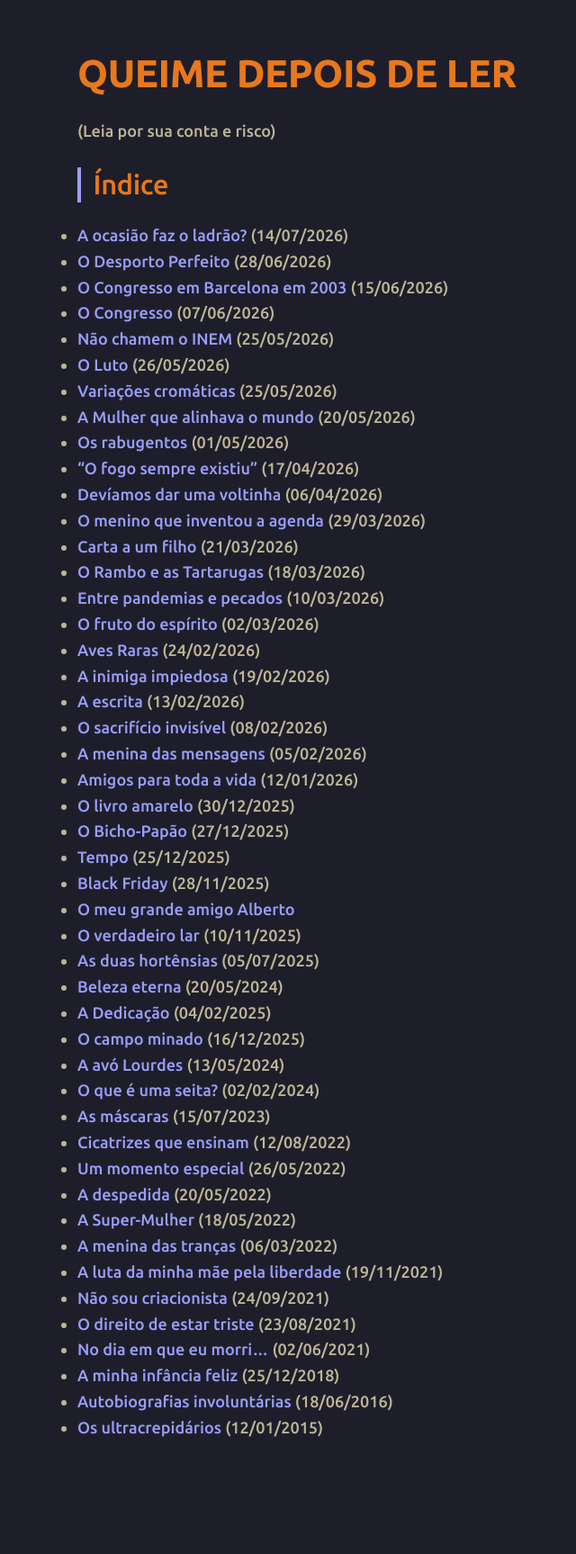
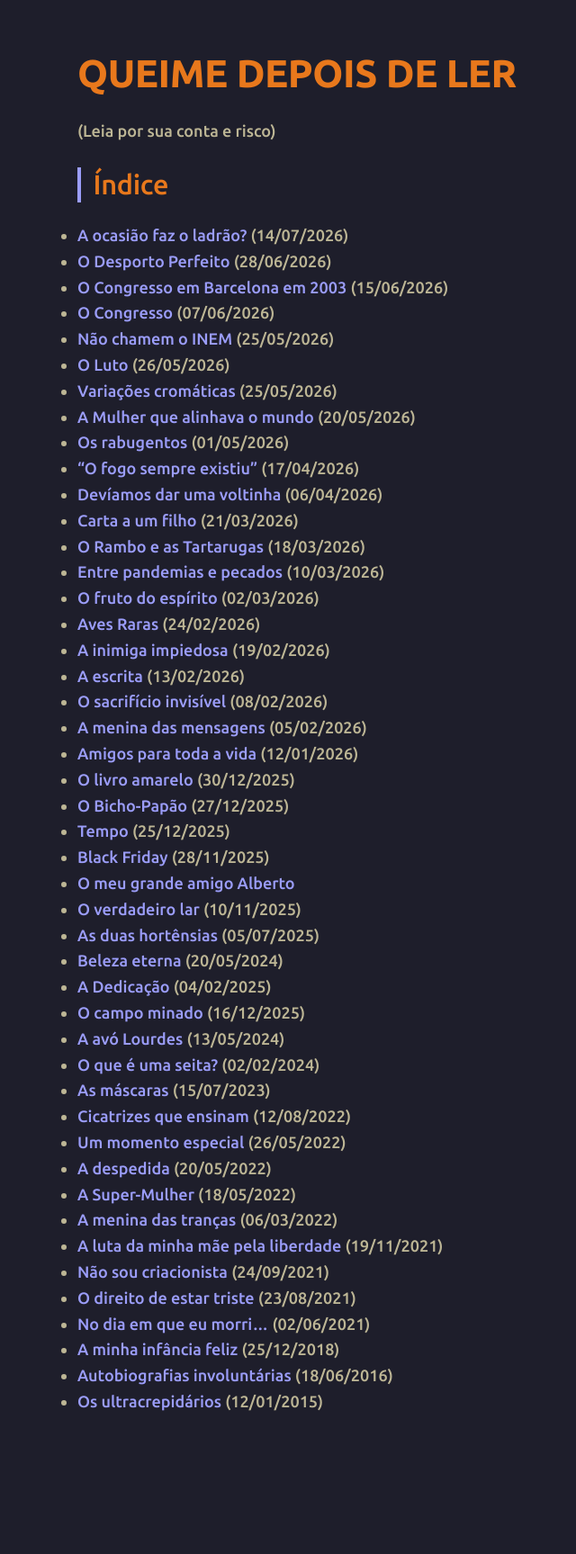
Before and after one commit to joaquim-capitao/queime-depois-de-ler, a Jekyll site: the page built from index.md, in a window 1280 px wide. Shown: the whole page at 90% size, without its empty margins (223-863 px from the left). Built offline with Jekyll 4.4.1, drawn with Linux system fonts in a browser that asks for light colours; our own code applies the rules of GitHub Pages for plain Markdown files; after the commit the page ends 1699 px from its top, so only the background shows below that.

Commit message:
Remove entry for 'O menino que inventou a agenda'
Removed the entry for 'O menino que inventou a agenda' from the index.

```diff
--- a/index.md
+++ b/index.md
@@ -21,7 +21,6 @@
 * [Os rabugentos](https://sites.google.com/view/os-rabugentos/os-rabugentos) (01/05/2026)
 * ["O fogo sempre existiu"](https://sites.google.com/view/ofogosempreexistiu/o-fogo) (17/04/2026)
 * [Devíamos dar uma voltinha](http://simp.ly/p/CLVYgN) (06/04/2026)
-* [O menino que inventou a agenda](https://sites.google.com/view/omeninoqueinventouaagenda/o-menino-que-inventou-a-agenda) (29/03/2026)
 * [Carta a um filho](http://simp.ly/p/svZvHc) (21/03/2026)
 * [O Rambo e as Tartarugas](https://sites.google.com/view/o-rambo-e-as-tartarugas/o-rambo-e-as-tartarugas) (18/03/2026)
 * [Entre pandemias e pecados](https://sites.google.com/view/pandemiasepecados/entre-pandemias-e-pecados) (10/03/2026)
```
